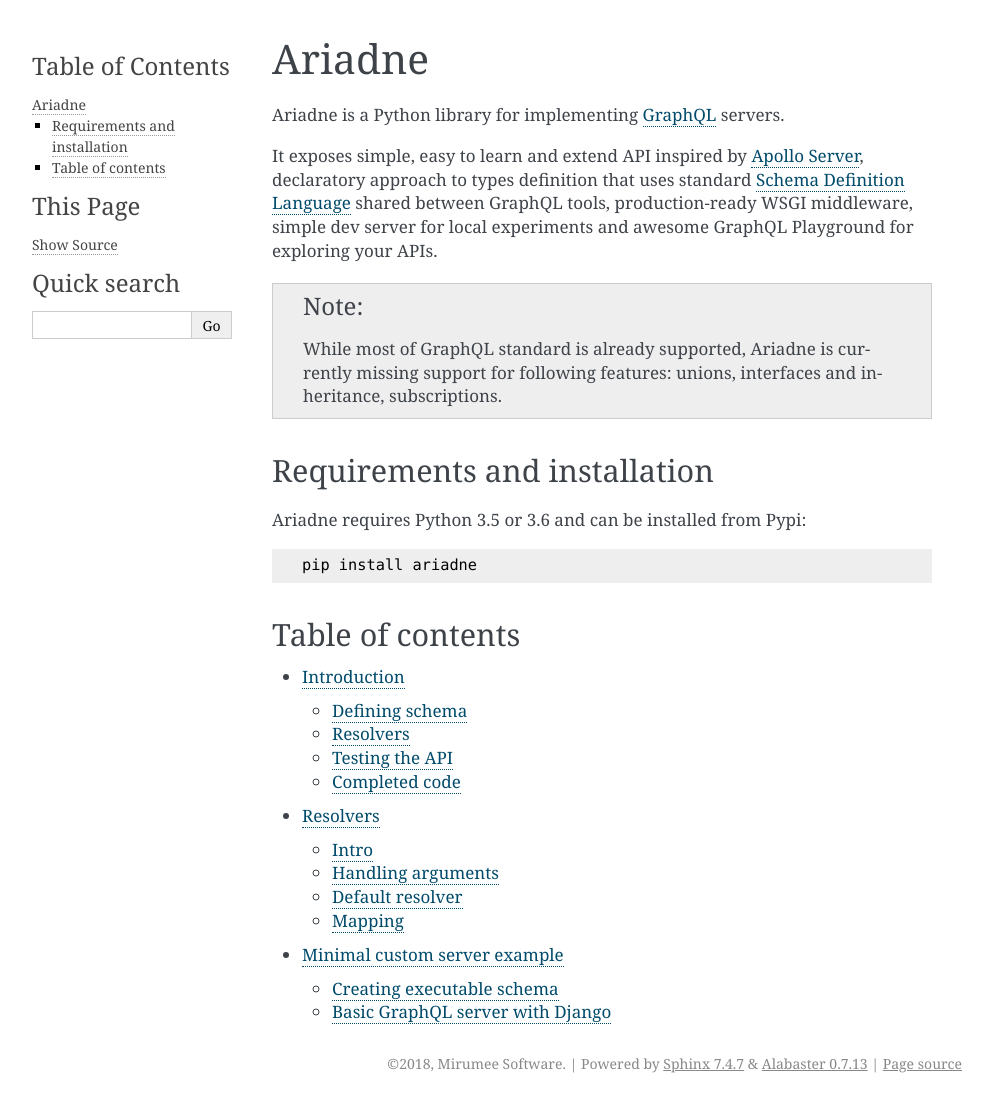
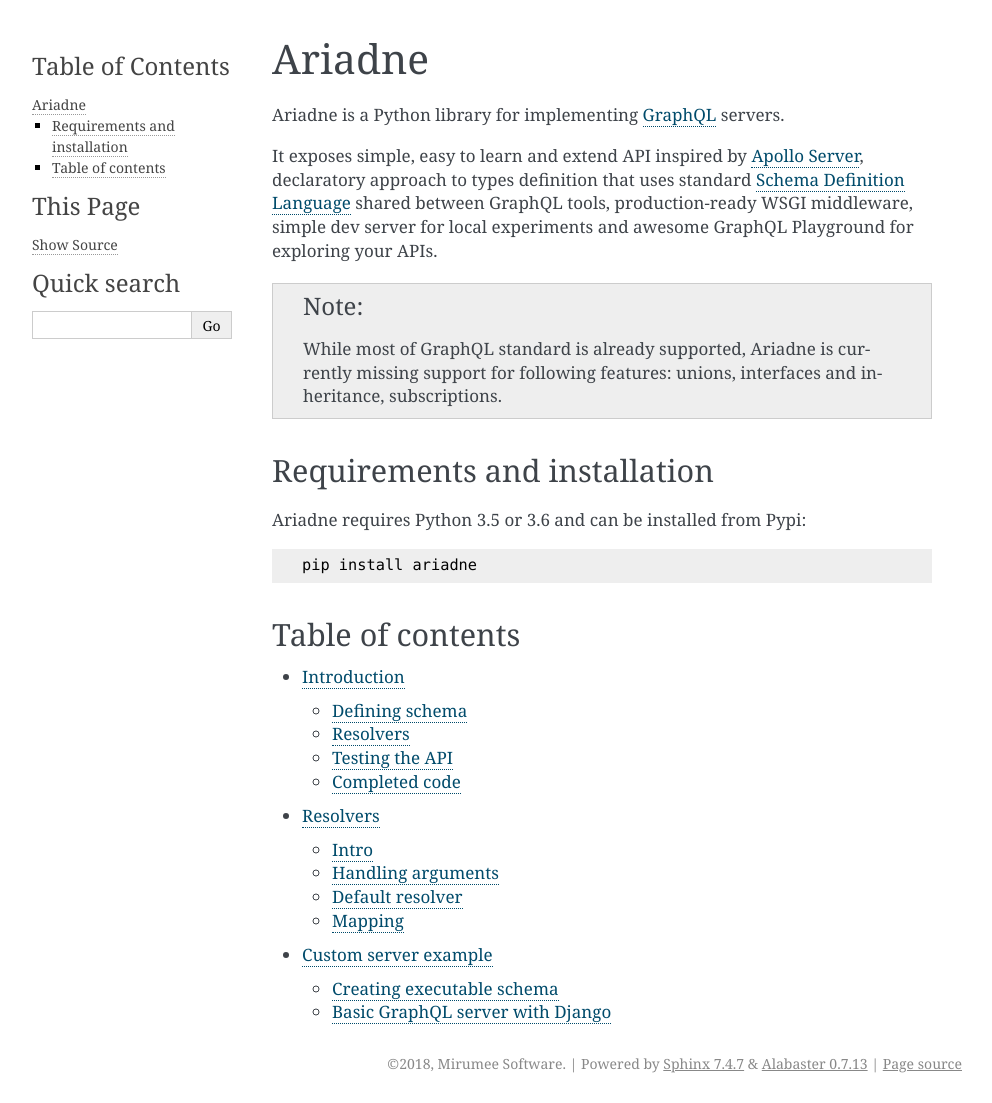
Before and after one commit to mirumee/ariadne, a Sphinx documentation site: the page built from docs/index.rst, in a window 1280 px wide. Shown: the whole page, without its empty margins (148-1140 px from the left). Built offline with Sphinx 7.4.7, drawn with Linux system fonts in a browser that asks for light colours.

Commit message:
Rename custom server example

```diff
--- a/docs/minimal-server.rst
+++ b/docs/custom-server.rst
@@ -1,5 +1,5 @@
-Minimal custom server example
-=============================
+Custom server example
+=====================
 
 In addition to simple GraphQL server implementation in form of ``GraphQLMiddleware``, Ariadne provides building blocks for assembling custom GraphQL servers.
 
--- a/docs/index.rst
+++ b/docs/index.rst
@@ -25,4 +25,4 @@ Table of contents
 
    introduction
    resolvers
-   minimal-server
+   custom-server
```
